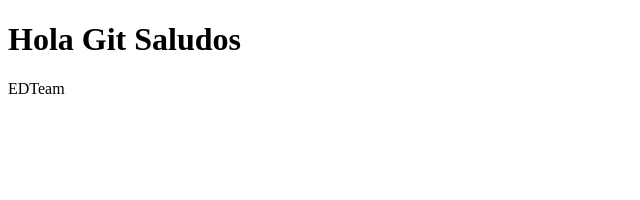
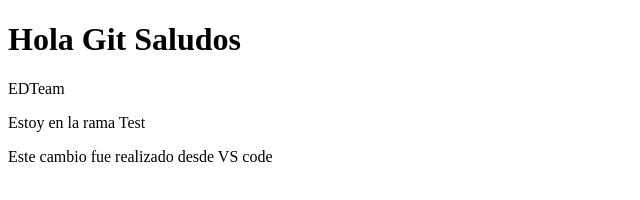
Before and after one commit to ecavalie/practicando-git, a plain HTML site: page index.html in a window 1280 px wide. Shown: the whole page, without its empty margins (0-640 px from the left). Drawn offline with Linux system fonts and the light colour scheme.

Commit message:
Primer commit desde vscode

```diff
--- a/index.html
+++ b/index.html
@@ -2,13 +2,18 @@
 <html lang="en">
 <head>
     <meta charset="UTF-8">
-    <meta http-equiv="X-UA-Compatible" content="IE=edge">
     <meta name="viewport" content="width=device-width, initial-scale=1.0">
-    <title>Practicando GIT</title>
+    <title>Practicando GIT desde VScode</title>
 </head>
 <body>
     <h1>Hola Git Saludos</h1>
     <p>EDTeam</p>
+    <section>Estoy en la rama Test</section>
+    <div>
+        <p>
+            Este cambio fue realizado desde VS code
+        </p>
+    </div>
 
 </body>
 </html>
```
Also changed, not shown: 1 other file.
